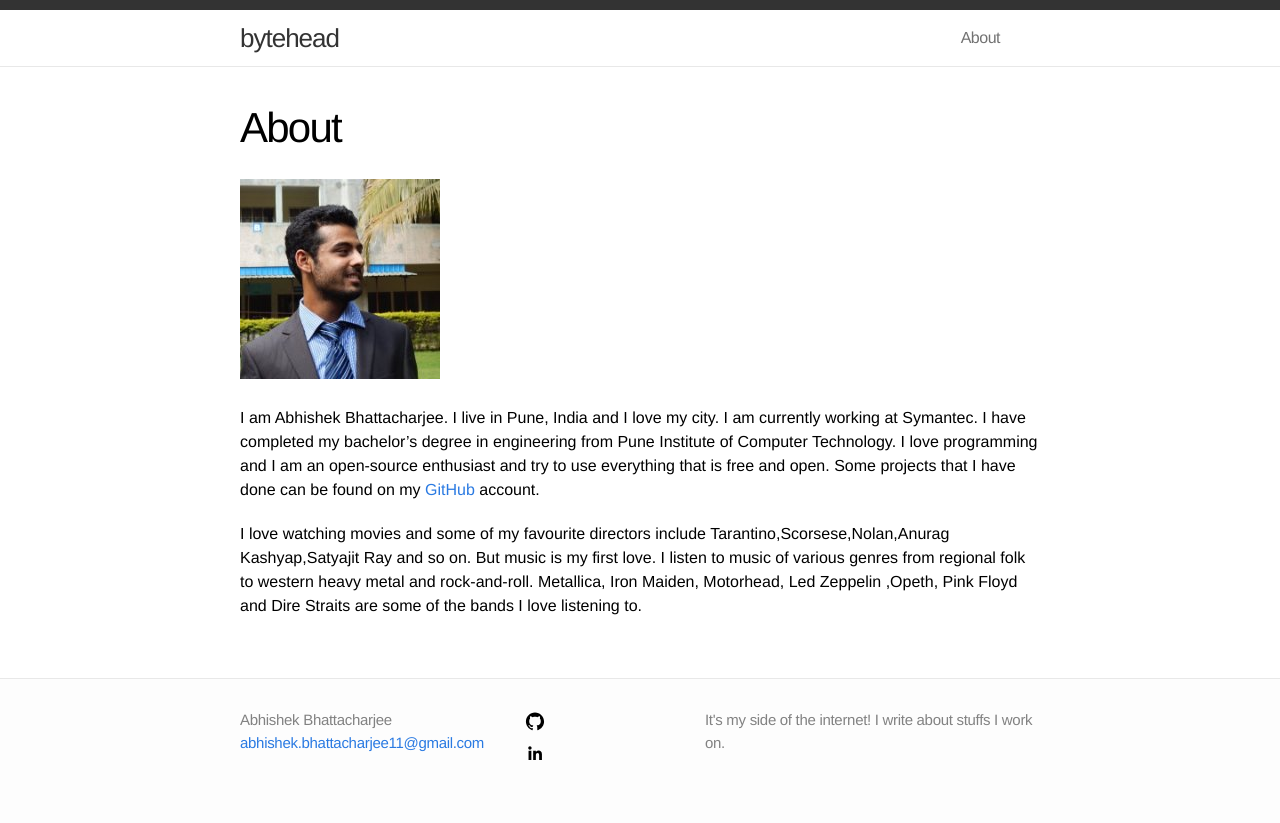
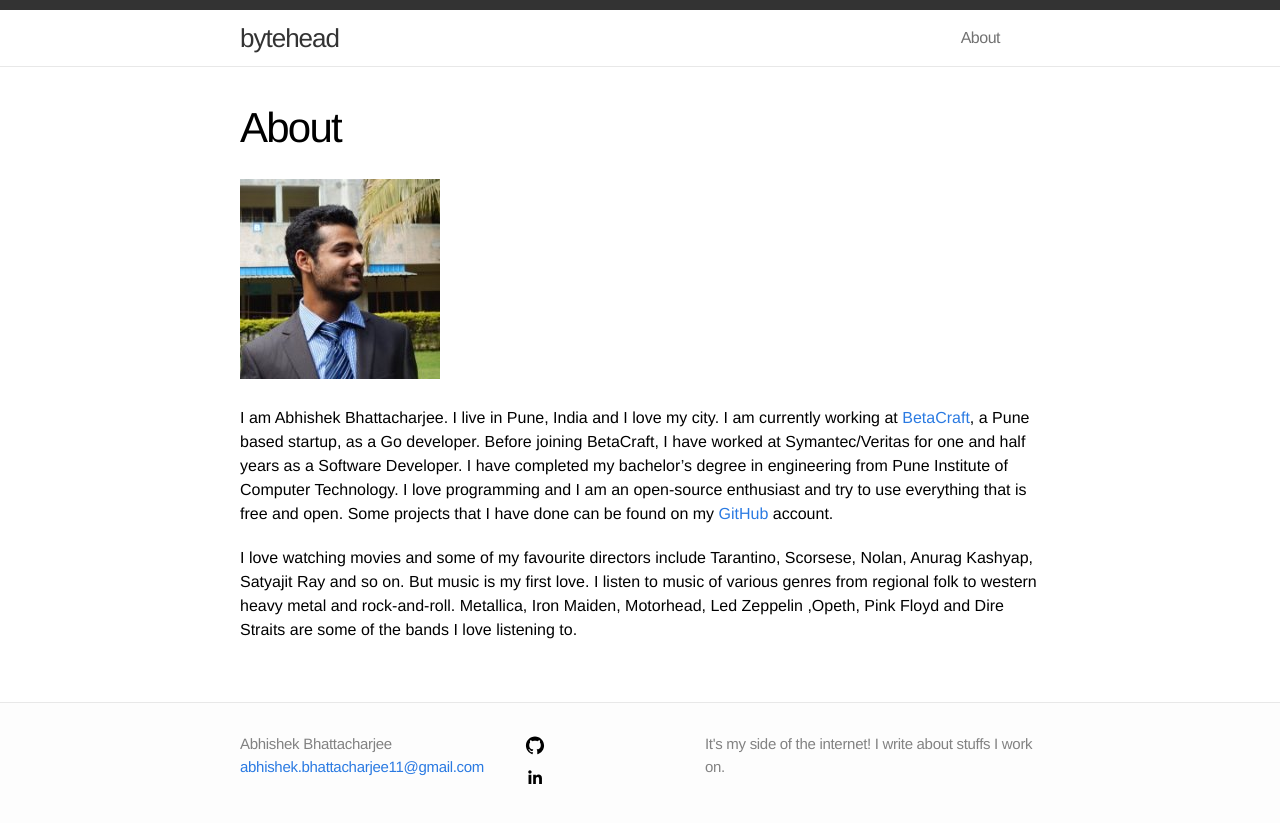
Before and after one commit to abhi11/abhi11.github.io, a Jekyll site: the page built from about.md, in a window 1280 px wide. Shown: the top 823 px of the page. Built offline with Jekyll 4.4.1, drawn with Linux system fonts in a browser that asks for light colours.

Commit message:
Add current job

```diff
--- a/about.md
+++ b/about.md
@@ -5,6 +5,7 @@ permalink: /about/
 ---
 ![Profile Pic](https://raw.githubusercontent.com/abhi11/abhi11.github.io/master/_img/profile.jpg)
 
-I am Abhishek Bhattacharjee. I live in Pune, India and I love my city. I am currently working at Symantec. I have completed my bachelor's degree in engineering from Pune Institute of Computer Technology. I love programming and I am an open-source enthusiast and try to use everything that is free and open. Some projects that I have done can be found on my [GitHub](https://github.com/abhi11) account.
+I am Abhishek Bhattacharjee. I live in Pune, India and I love my city. I am currently working at [BetaCraft](https://www.betacraft.co/), a Pune based startup, as a Go developer.
+Before joining BetaCraft, I have worked at Symantec/Veritas for one and half years as a Software Developer. I have completed my bachelor's degree in engineering from Pune Institute of Computer Technology. I love programming and I am an open-source enthusiast and try to use everything that is free and open. Some projects that I have done can be found on my [GitHub](https://github.com/abhi11) account.
 
-I love watching movies and some of my favourite directors include Tarantino,Scorsese,Nolan,Anurag Kashyap,Satyajit Ray and so on. But music is my first love. I listen to music of various genres from regional folk to western heavy metal and rock-and-roll. Metallica, Iron Maiden, Motorhead, Led Zeppelin ,Opeth, Pink Floyd and Dire Straits are some of the bands I love listening to.
+I love watching movies and some of my favourite directors include Tarantino, Scorsese, Nolan, Anurag Kashyap, Satyajit Ray and so on. But music is my first love. I listen to music of various genres from regional folk to western heavy metal and rock-and-roll. Metallica, Iron Maiden, Motorhead, Led Zeppelin ,Opeth, Pink Floyd and Dire Straits are some of the bands I love listening to.
```
